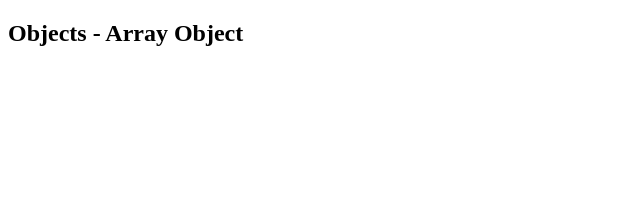
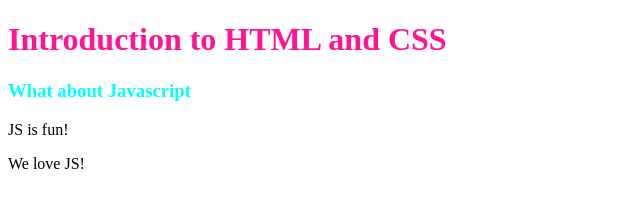
Before and after one commit to Wolfprint/Javascript-Basics, a plain HTML site: page 6 HTML, CSS and DOM/6.1 Introduction to HTML and CSS/index.html in a window 1280 px wide. Shown: the whole page, without its empty margins (0-640 px from the left). Drawn offline with Linux system fonts and the light colour scheme.

Commit message:
First section of unit 6

```diff
--- a/6 HTML, CSS and DOM/6.1 Introduction to HTML and CSS/index.html
+++ b/6 HTML, CSS and DOM/6.1 Introduction to HTML and CSS/index.html
@@ -3,9 +3,17 @@
     <head>
         <title>Objects - Array Object</title>
         <meta charset="utf-8"/>
+
+        <link rel="stylesheet" href="style.css">
+
     </head>
     <body>
-        <h2>Objects - Array Object</h2>
+        <h1>Introduction to HTML and CSS</h1>
+        <h3>What about Javascript</h3>
+
+        <p>JS is fun!</p>
+        <P>We love JS!</P>
+
         <script src="code.js"></script>
     </body>
 </html>
--- /dev/null
+++ b/6 HTML, CSS and DOM/6.1 Introduction to HTML and CSS/style.css
@@ -0,0 +1,7 @@
+h1{
+    color : deeppink;
+}
+
+h3{
+    color : cyan;
+}
```
